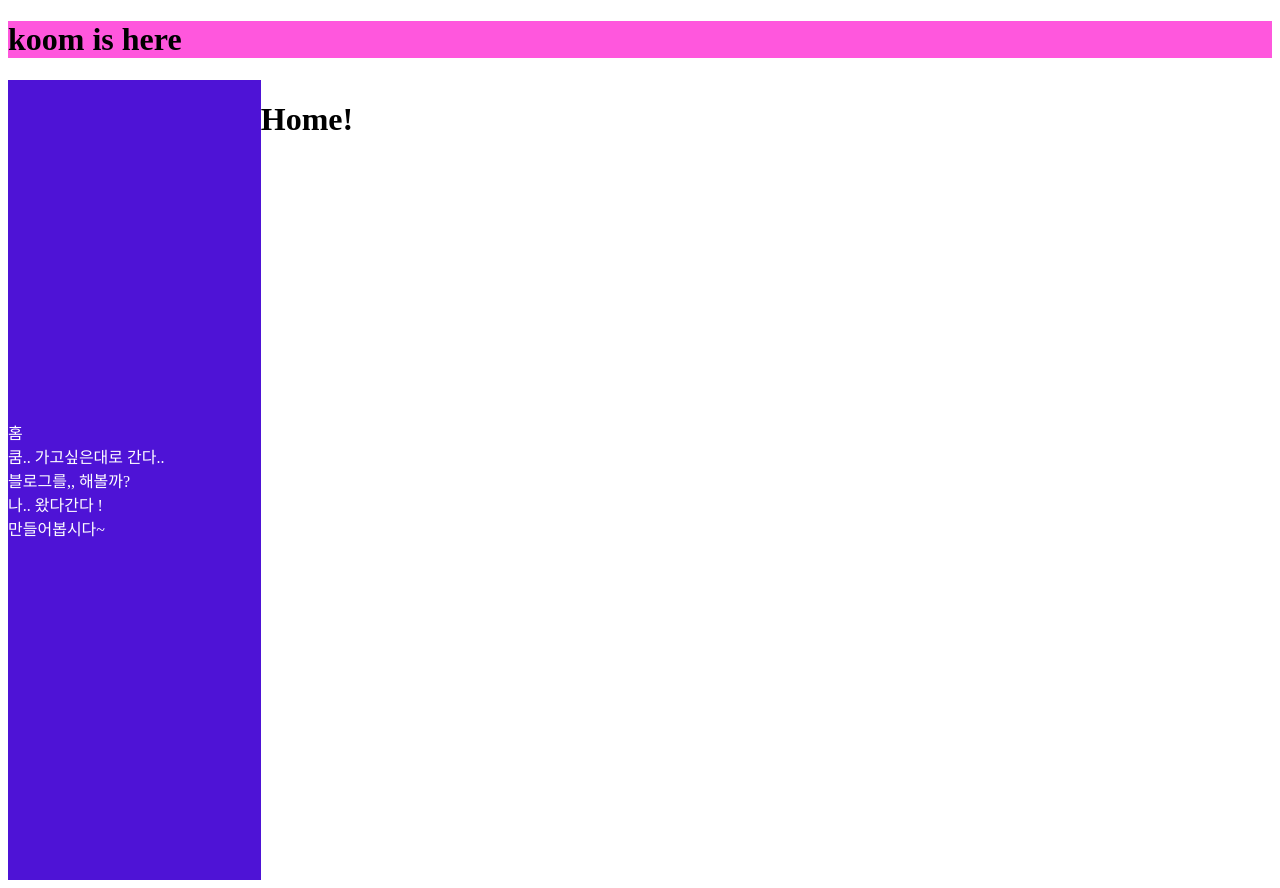
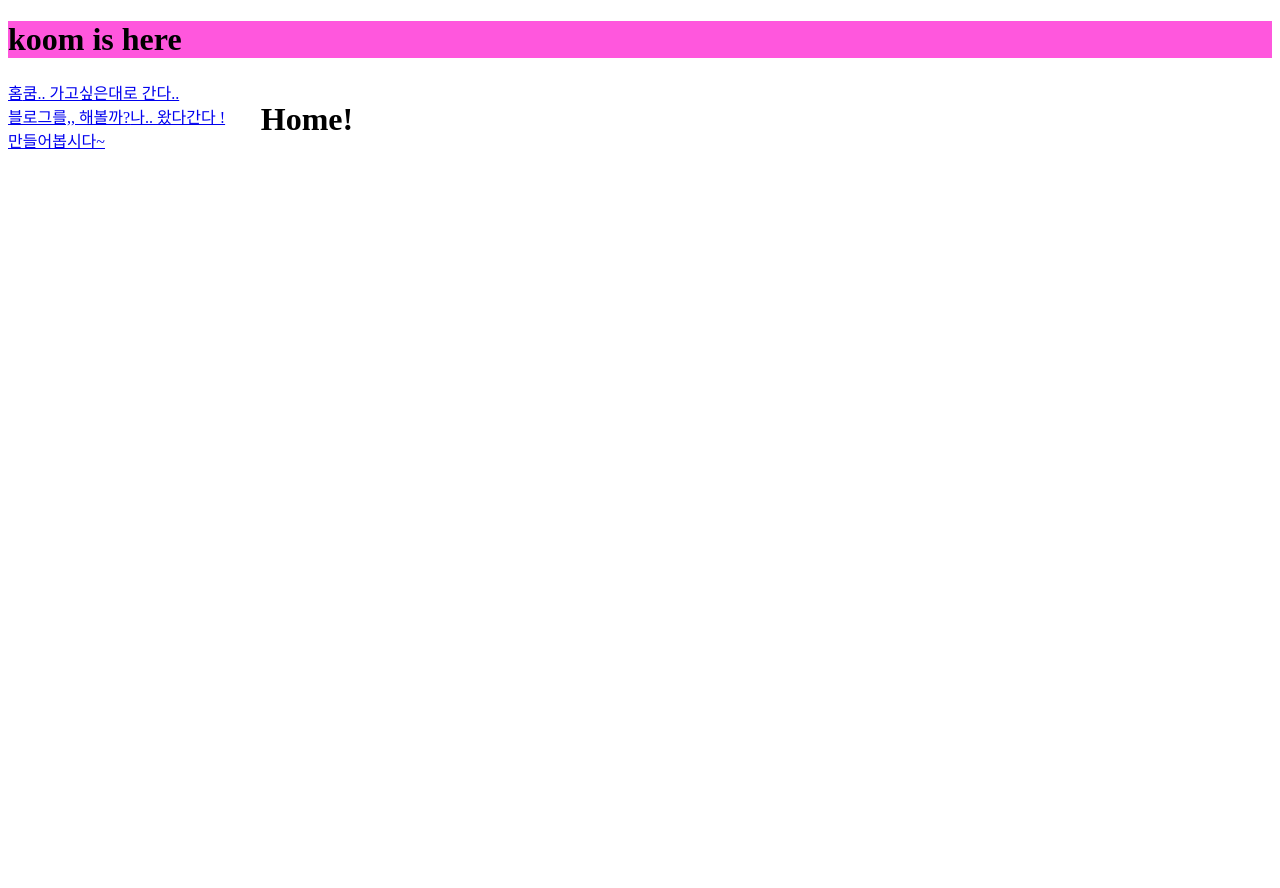
Before and after one commit to zikoom/kooms-day, a React (Create React App) app: page / in a window 1280 px wide. Built offline with nearby package versions, Linux system fonts and the light colour scheme.

Commit message:
미사용 코드 제거 - 네브바로 바꾸기

```diff
--- a/src/App.scss
+++ b/src/App.scss
@@ -5,10 +5,6 @@
   grid-template-rows: 100vh;
 }
 .nav-wrapper {background-color: rgb(78, 19, 214); height: inherit;}
-
-
-.footer-wrapper {background-color: rgb(177, 161, 140);}
-
 
 
 .flex-container{
--- a/src/components/layout/Header.js
+++ /dev/null
@@ -1,17 +0,0 @@
-import { Link } from "react-router-dom";
-
-function Header() {
-  return (
-
-    <div className="nav-wrapper flex-container">
-      <div className="nav-flex-child"><Link className="nav-flex-child-link" to="/" >홈</Link></div>
-      <div className="nav-flex-child"><Link className="nav-flex-child-link" to="/webgl" >쿰.. 가고싶은대로 간다..</Link></div>
-      <div className="nav-flex-child"><Link className="nav-flex-child-link" to="/blog" >블로그를,, 해볼까?</Link></div>
-      <div className="nav-flex-child"><Link className="nav-flex-child-link" to="/guest-book" >나.. 왔다간다 !</Link></div>
-      <div className="nav-flex-child"><Link className="nav-flex-child-link" to="/main" >만들어봅시다~</Link></div>
-    </div>
-
-  )
-}
-
-export default Header;
--- a/src/components/layout/Layout.js
+++ b/src/components/layout/Layout.js
@@ -1,12 +1,12 @@
 import { Outlet } from "react-router-dom";
-import Header from "./Header";
+import NavBar from "./NavBar";
 
 import '../../App.scss'
 
 function Layout(){
   return (
     <div className="top-container">
-      <Header />
+      <NavBar />
       <Outlet />
     </div>
   )
--- a/src/components/layout/NavBar.js
+++ b/src/components/layout/NavBar.js
@@ -1,3 +1,5 @@
+import { Link } from "react-router-dom";
+
 function NavBar(){
   return (
     <div className="header-wrapper justify-center">
```
